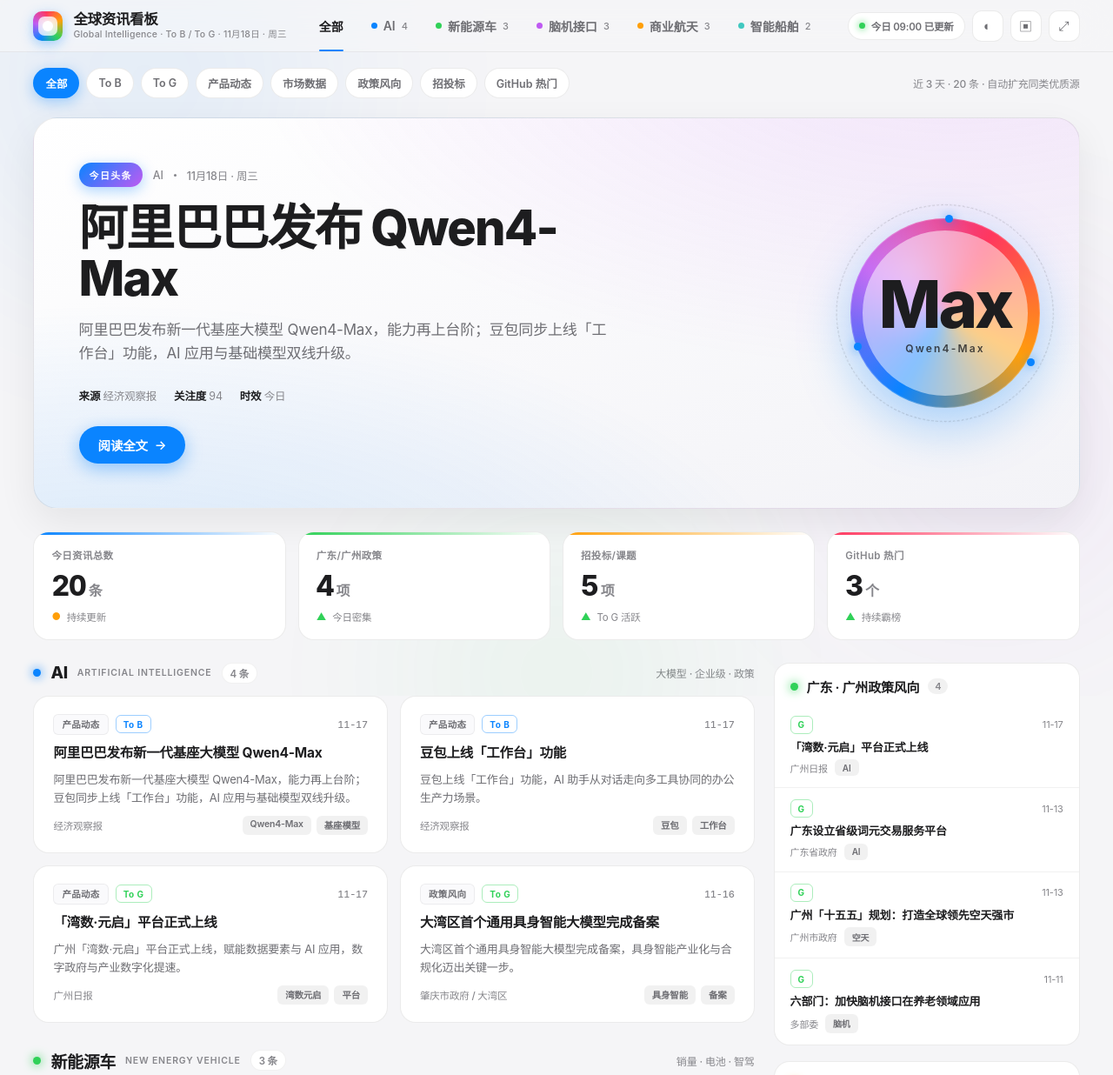
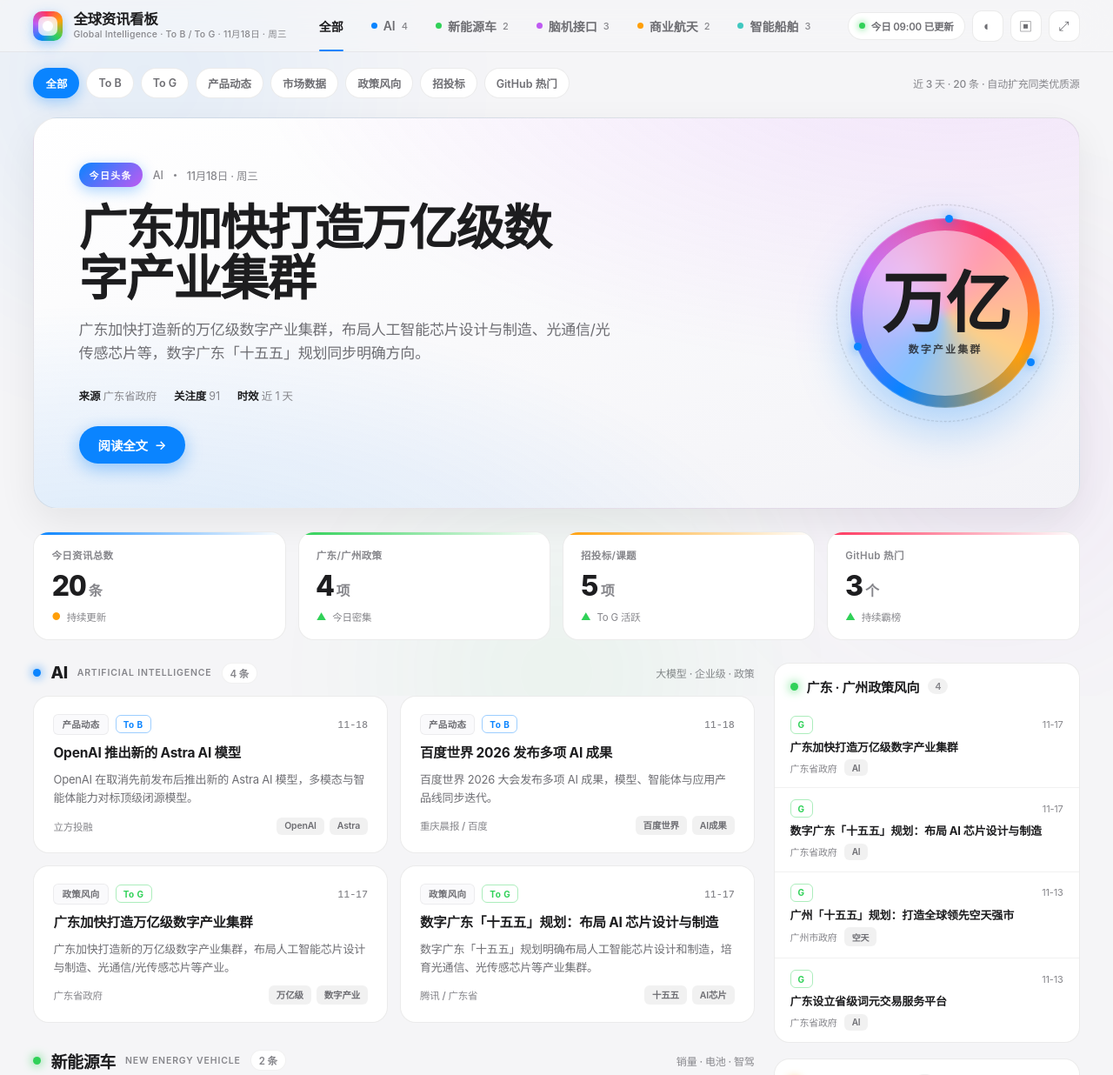
Before and after one commit to cynthia31415926-eng/global-intelligence, a plain HTML site: page d.html in a window 1280 px wide. Shown: the top 1236 px of the page at 87% size. Drawn offline with Linux system fonts and the light colour scheme.

Commit message:
update d.html

```diff
--- a/d.html
+++ b/d.html
@@ -376,87 +376,87 @@
 /* ================= data ================= */
 const DATA = [
   // AI
-  {id:1,ind:"ai",type:"product",aud:"toB",title:"阿里巴巴发布新一代基座大模型 Qwen4-Max",src:"经济观察报",time:"11-17",hot:94,
-    desc:"阿里巴巴发布新一代基座大模型 Qwen4-Max，能力再上台阶；豆包同步上线「工作台」功能，AI 应用与基础模型双线升级。",
-    tags:["Qwen4-Max","基座模型","阿里"],url:"http://www.eeo.com.cn/2026/1117/1094538.shtml"},
-  {id:2,ind:"ai",type:"product",aud:"toB",title:"豆包上线「工作台」功能",src:"经济观察报",time:"11-17",hot:82,
-    desc:"豆包上线「工作台」功能，AI 助手从对话走向多工具协同的办公生产力场景。",
-    tags:["豆包","工作台","办公"],url:"http://www.eeo.com.cn/2026/1117/1094538.shtml"},
-  {id:3,ind:"ai",type:"product",aud:"toG",title:"「湾数·元启」平台正式上线",src:"广州日报",time:"11-17",hot:84,
-    desc:"广州「湾数·元启」平台正式上线，赋能数据要素与 AI 应用，数字政府与产业数字化提速。",
-    tags:["湾数元启","平台","广州"],url:"https://zfsg.gd.gov.cn/xxfb/mtbd/content/post_4980901.html"},
-  {id:4,ind:"ai",type:"policy",aud:"toG",title:"大湾区首个通用具身智能大模型完成备案",src:"肇庆市政府 / 大湾区",time:"11-16",hot:86,
-    desc:"大湾区首个通用具身智能大模型完成备案，具身智能产业化与合规化迈出关键一步。",
-    tags:["具身智能","备案","大湾区"],url:"https://www.zhaoqing.gov.cn/zqkjj/gkmlpt/content/3/3300/post_3300343.html"},
+  {id:1,ind:"ai",type:"product",aud:"toB",title:"OpenAI 推出新的 Astra AI 模型",src:"立方投融",time:"11-18",hot:92,
+    desc:"OpenAI 在取消先前发布后推出新的 Astra AI 模型，多模态与智能体能力对标顶级闭源模型。",
+    tags:["OpenAI","Astra","新模型"],url:"https://app.dahecube.com/nweb/pc/spiderdetail.html?spidid=894621"},
+  {id:2,ind:"ai",type:"product",aud:"toB",title:"百度世界 2026 发布多项 AI 成果",src:"重庆晨报 / 百度",time:"11-18",hot:80,
+    desc:"百度世界 2026 大会发布多项 AI 成果，模型、智能体与应用产品线同步迭代。",
+    tags:["百度世界","AI成果"],url:"https://epaper.cqcb.com/html/202611/18/content_537788.html"},
+  {id:3,ind:"ai",type:"policy",aud:"toG",title:"广东加快打造万亿级数字产业集群",src:"广东省政府",time:"11-17",hot:91,
+    desc:"广东加快打造新的万亿级数字产业集群，布局人工智能芯片设计与制造、光通信/光传感芯片等产业。",
+    tags:["万亿级","数字产业","AI芯片"],url:"https://www.sohu.com/a/1102787391_114986"},
+  {id:4,ind:"ai",type:"policy",aud:"toG",title:"数字广东「十五五」规划：布局 AI 芯片设计与制造",src:"腾讯 / 广东省",time:"11-17",hot:84,
+    desc:"数字广东「十五五」规划明确布局人工智能芯片设计和制造，培育光通信、光传感芯片等产业集群。",
+    tags:["十五五","AI芯片","数字广东"],url:"https://news.qq.com/rain/a/20261117A0AGB600"},
   // 新能源车
-  {id:5,ind:"nev",type:"market",aud:"toB",title:"前 10 月新能源车销量占比 54.8%",src:"北京日报",time:"11-16",hot:78,
-    desc:"前 10 月新能源车销量占比达 54.8%，渗透率持续走高，行业景气度与分化并存。",
-    tags:["销量占比","54.8%"],url:"http://rss2.bjd.com.cn/content/s6af79ebae4b039a8e2f39674.html"},
-  {id:6,ind:"nev",type:"market",aud:"toB",title:"乘联分会：10 月新能源批发预估 180 万辆，同比 +12%",src:"智通财经",time:"11-10",hot:72,
+  {id:5,ind:"nev",type:"market",aud:"toB",title:"10 月新能源车渗透率 64.3%，电池企业超 20 万家",src:"网易财经",time:"11-17",hot:80,
+    desc:"10 月新能源车渗透率达 64.3%，动力电池相关企业数量突破 20 万家，产业链持续扩容。",
+    tags:["渗透率","64.3%","电池"],url:"https://www.163.com/dy/article/LBVOE03G05568W0A.html"},
+  {id:6,ind:"nev",type:"market",aud:"toB",title:"乘联分会：10 月新能源批发预估 180 万辆，同比 +12%",src:"智通财经",time:"11-10",hot:70,
     desc:"乘联分会预估 10 月全国乘用车厂商新能源批发 180 万辆，同比增长 12%、环比增长 8%。",
     tags:["批发","180万辆"],url:"https://hk.investing.com/news/stock-market-news/article-1735330"},
-  {id:7,ind:"nev",type:"market",aud:"toB",title:"花旗：中国车企 11 月首周电动车订单环比升 4%",src:"证券之星",time:"11-10",hot:66,
-    desc:"花旗报告显示中国车企 11 月首周电动车订单环比升 4%，但预计 11 月零售同比跌 5.9%。",
-    tags:["订单","环比+4%"],url:"https://4g.stockstar.com/detail/IG2026111000033156"},
   // 脑机接口
-  {id:8,ind:"bci",type:"market",aud:"toB",title:"脑机接口公司进入「物理世界模型」落地期",src:"中国证券报",time:"11-17",hot:84,
+  {id:7,ind:"bci",type:"product",aud:"toG",title:"全球「首方」开出后，上海加速迈向脑机接口下一程",src:"上海市科委",time:"11-17",hot:82,
+    desc:"全球脑机接口「首方」开出后，上海加速布局脑机接口下一程，临床与产业化双线推进。",
+    tags:["首方","上海","临床"],url:"https://stcsm.sh.gov.cn/xwzx/mtjj/20261117/979dc91d3add43c5b61198ea88eab790.html"},
+  {id:8,ind:"bci",type:"market",aud:"toB",title:"脑机接口公司进入「物理世界模型」落地期",src:"中国证券报",time:"11-17",hot:80,
     desc:"脑机接口公司进入「物理世界模型」落地期，从信号解码走向对物理世界的理解与操控。",
     tags:["物理世界模型","落地"],url:"https://www.cnstock.com/commonDetail/828944"},
-  {id:9,ind:"bci",type:"product",aud:"toB",title:"脑虎披露「三全」脑机接口进展，AI 协同完成率 84%",src:"网易 / 腾讯",time:"11-16",hot:82,
+  {id:9,ind:"bci",type:"product",aud:"toB",title:"脑虎披露「三全」脑机接口进展，AI 协同完成率 84%",src:"网易 / 腾讯",time:"11-16",hot:76,
     desc:"脑虎披露「三全」脑机接口最新进展，AI 协同下连续出行任务一次性完成率达 84%。",
     tags:["三全","AI协同","84%"],url:"https://www.163.com/dy/article/LBRN57LE0534A4SC.html"},
-  {id:10,ind:"bci",type:"research",aud:"toG",title:"我科研团队打造「模拟人生」脑机未来试验场",src:"科技日报",time:"11-16",hot:72,
-    desc:"我国科研团队打造脑机接口「模拟人生」未来试验场，加速脑机交互场景验证。",
-    tags:["模拟人生","试验场"],url:"https://www.stdaily.com/web/gdxw/2026-11/16/content_613749.html"},
   // 商业航天
-  {id:11,ind:"aero",type:"market",aud:"toB",title:"美「火神」火箭发射失败，亚马逊 40 卫星未能进轨道",src:"香港文汇报",time:"11-17",hot:78,
-    desc:"美国「火神」火箭发射失败，亚马逊 40 颗卫星未能进入预定轨道，商业发射可靠性受关注。",
-    tags:["火神","发射失败","亚马逊"],url:"https://www.wenweipo.com/a/202611/17/AP6afb65b4e4b028ec019436e1.html"},
-  {id:12,ind:"aero",type:"product",aud:"toG",title:"长征十二号成功发射卫星互联网低轨 29 组卫星",src:"北京市科委",time:"11-16",hot:88,
+  {id:10,ind:"aero",type:"research",aud:"toB",title:"SpaceX「筷子夹飞船」后，「中国版星舰」成民营航天必答题？",src:"每日经济新闻",time:"11-17",hot:78,
+    desc:"SpaceX 历史性实现「筷子夹飞船」后，可回收重型火箭「中国版星舰」成为民营航天的必答题。",
+    tags:["可回收","星舰","民营航天"],url:"http://www.nbd.com.cn/articles/2026-11-17/4650214.html"},
+  {id:11,ind:"aero",type:"product",aud:"toG",title:"长征十二号成功发射卫星互联网低轨 29 组卫星",src:"北京市科委",time:"11-16",hot:86,
     desc:"长征十二号运载火箭成功发射卫星互联网低轨 29 组卫星，卫星互联网组网节奏持续加快。",
     tags:["长征十二号","卫星互联网"],url:"https://kw.beijing.gov.cn/xwdt/kcyx/xwdtyqqy/202611/t20261116_4947288.html"},
-  {id:13,ind:"aero",type:"product",aud:"toG",title:"星河动力谷神星二号飞行试验成功",src:"科普中国",time:"11-16",hot:76,
-    desc:"星河动力谷神星二号飞行试验成功，商业固体火箭常态化入轨能力持续验证。",
-    tags:["谷神星二号","飞行试验"],url:"https://cloud.kepuchina.cn/h5/detail?id=7518743355765465088"},
   // 智能船舶
-  {id:14,ind:"ship",type:"product",aud:"toB",title:"全国首艘纯电动智能集装箱船「图灵」号交付青岛港",src:"山东新闻网",time:"11-16",hot:78,
-    desc:"全国首艘纯电动智能集装箱船「图灵」号交付并落地青岛港，绿色智能航运迈出标志性一步。",
-    tags:["图灵号","纯电动","首艘"],url:"https://sdxxcn.com/4/2/2262920"},
-  {id:15,ind:"ship",type:"product",aud:"toB",title:"连企重新定义船舶智驾，让「中国造」装上「中国大脑」",src:"大连日报",time:"11-16",hot:66,
+  {id:12,ind:"ship",type:"product",aud:"toB",title:"20 艘智能新能源船舶将在溧阳落地",src:"溧阳日报",time:"11-18",hot:70,
+    desc:"20 艘智能新能源船舶将在溧阳落地，绿色智能船舶批量建造与产业化提速。",
+    tags:["智能新能源船","20艘","批量"],url:"https://lysbm.yunpaper.cn/index.php/home/article/index/appkey/84/date/2026-11-18/page/1815792/aid/10056610.html"},
+  {id:13,ind:"ship",type:"product",aud:"toB",title:"国内首艘纯电智能远控集装箱船「图灵」轮获批青岛试点运营",src:"大众新闻",time:"11-18",hot:74,
+    desc:"国内首艘纯电智能远控集装箱海船「图灵」轮获批在青岛试点运营，绿色智能航运落地。",
+    tags:["图灵轮","试点运营","纯电"],url:"https://m2.dzplus.dzng.com/share/general/0/NEWS3824908WBVMWNHHBSDLG"},
+  {id:14,ind:"ship",type:"product",aud:"toB",title:"连企重新定义船舶智驾，让「中国造」装上「中国大脑」",src:"大连日报",time:"11-16",hot:64,
     desc:"大连企业推进船舶智能驾驶国产化，让「中国造」船舶装上「中国大脑」，自主可控提速。",
     tags:["船舶智驾","国产化"],url:"https://temp.dlyj.dl.gov.cn/art/2026/11/16/art_1185_2543795.html"},
   // 低空经济
-  {id:16,ind:"low",type:"market",aud:"toG",title:"总投资 3.66 亿！花都低空临空产业再添硬核支撑",src:"广州市花都区政府",time:"11-17",hot:82,
+  {id:15,ind:"low",type:"market",aud:"toG",title:"广州低空专网示范区通过评审，累计配送订单近 6000 架次",src:"观点网",time:"11-17",hot:82,
+    desc:"广州低空专网示范区通过专家评审，累计配送订单近 6000 架次，低空物流规模化验证提速。",
+    tags:["低空专网","6000架次","广州"],url:"https://www.guandian.hk/article/20261117/10067559.html"},
+  {id:16,ind:"low",type:"market",aud:"toG",title:"总投资 3.66 亿！花都低空临空产业再添硬核支撑",src:"广州市花都区政府",time:"11-17",hot:78,
     desc:"广州花都低空临空产业项目总投资 3.66 亿元落地，低空基础设施与产业集聚再提速。",
     tags:["花都","3.66亿","低空临空"],url:"https://www.huadu.gov.cn/yshj/hdzs/zsxx/content/post_11104272.html"},
-  {id:17,ind:"low",type:"market",aud:"toG",title:"广州的天空，正在被重新定义",src:"广州日报 / 广州热力值",time:"11-16",hot:76,
+  {id:17,ind:"low",type:"market",aud:"toG",title:"广州的天空，正在被重新定义",src:"广州日报 / 广州热力值",time:"11-16",hot:72,
     desc:"广州低空经济加速起势，无人机配送、低空文旅与城市空中交通场景密集落地。",
     tags:["广州","低空","场景"],url:"https://m.sohu.com/a/1091246329_100116740/"},
   // GitHub 热门
-  {id:18,ind:"gh",type:"github",aud:"toB",title:"GitHub 日榜趋势速报（11-17）",src:"掘金 / GitHub Trending",time:"11-17",hot:72,stars:"—",
+  {id:18,ind:"gh",type:"github",aud:"toB",title:"GitHub 日榜趋势速报（11-18）",src:"掘金 / GitHub Trending",time:"11-18",hot:72,stars:"—",
     desc:"GitHub 日榜趋势集中在 AI Agent、开源模型与开发者工具。",
-    tags:["Trending","Agent"],url:"https://www.cnblogs.com/wflynn/p/23689207"},
-  {id:19,ind:"gh",type:"github",aud:"toB",title:"GitHub AI 热门项目（自动更新）",src:"GitHub / awesome-chatgpt-zh",time:"11-17",hot:68,stars:"—",
-    desc:"持续追踪 GitHub AI 热门开源项目，覆盖 Agent、多模态与开发者工具。",
-    tags:["AI 项目","自动更新"],url:"https://github.com/embraceagi/awesome-chatgpt-zh/blob/4f57f047e1aacbbf08ff3c367879d2d18fdbf291/docs/Trending.md"},
+    tags:["Trending","Agent"],url:"https://www.cnblogs.com/wflynn/p/23701830"},
+  {id:19,ind:"gh",type:"github",aud:"toB",title:"GitHub Trending 榜单（11-18）",src:"GitHub Trending",time:"11-18",hot:68,stars:"—",
+    desc:"GitHub 11-18 当日热门开源项目榜单，AI Agent 与开发者工具持续霸榜。",
+    tags:["Trending","榜单"],url:"https://yidinghuiziyou.com/github/trending/2026-11-18/"},
   {id:20,ind:"gh",type:"github",aud:"toB",title:"github-hot-hub：GitHub 热门仓库每小时归档",src:"GitHub",time:"长期",hot:64,stars:"—",
     desc:"每小时更新、按天归档 GitHub 热门仓库，适合 To B 团队持续追踪开源热点。",
     tags:["归档","追踪"],url:"https://github.com/SnailDev/github-hot-hub"},
 ];
 
 const POLICY = [
-  {t:"「湾数·元启」平台正式上线",src:"广州日报",time:"11-17",tag:"AI",url:"https://zfsg.gd.gov.cn/xxfb/mtbd/content/post_4980901.html"},
+  {t:"广东加快打造万亿级数字产业集群",src:"广东省政府",time:"11-17",tag:"AI",url:"https://www.sohu.com/a/1102787391_114986"},
+  {t:"数字广东「十五五」规划：布局 AI 芯片设计与制造",src:"广东省政府",time:"11-17",tag:"AI",url:"https://news.qq.com/rain/a/20261117A0AGB600"},
+  {t:"广州「十五五」规划：打造全球领先空天强市",src:"广州市政府",time:"11-13",tag:"空天",url:"https://www.gz.gov.cn/gzzcwjk/gzdata/content/mpost_10833638.html"},
   {t:"广东设立省级词元交易服务平台",src:"广东省政府",time:"11-13",tag:"AI",url:"https://www.gdhmo.gov.cn/xwzx/gdyw/content/post_123694.html"},
-  {t:"广州「十五五」规划：打造全球领先空天强市",src:"广州市政府",time:"11-13",tag:"空天",url:"https://www.gz.gov.cn/gzzcwjk/gzdata/content/mpost_10833638.html"},
-  {t:"六部门：加快脑机接口在养老领域应用",src:"多部委",time:"11-11",tag:"脑机",url:"https://finance.jrj.com.cn/2026/11/11071059094940.shtml"},
 ];
 
 const TENDER = [
+  {t:"广州港新沙港务皮带机转载漏斗项目招标",src:"广州公共资源交易中心",time:"11-18",amount:"招标公告",url:"https://ywtb.gzggzy.cn//jyfw/002001/002001001/20261118/1446166d-c328-4571-9636-80f7d495f169.html"},
   {t:"广州市数智口岸与数字贸易枢纽工程建设项目（二期）主体实施招标",src:"中国政府采购网",time:"11-16",amount:"招标公告",url:"http://www.ccgp.gov.cn/cggg/dfgg/gkzb/202611/t20261116_27692453.htm"},
   {t:"三元里街智慧环卫项目招标",src:"中国政府采购网",time:"11-16",amount:"招标公告",url:"http://www.ccgp.gov.cn/cggg/dfgg/gkzb/202611/t20261116_27687381.htm"},
   {t:"广州低空基础设施建设规划及近期实施方案项目招标",src:"中国政府采购网",time:"11-11",amount:"招标公告",url:"http://www.ccgp.gov.cn/cggg/dfgg/gkzb/202611/t20261111_27665628.htm"},
   {t:"广州白云国际机场云计算数据中心扩容项目（四期）公开招标",src:"中国招标网",time:"11-10",amount:"招标公告",url:"http://www.365trade.com.cn/zhwzb/894944.jhtml"},
-  {t:"广州琶洲港澳码头低空科技公园配套设施工程",src:"广州市规自局",time:"11-08",amount:"工程公示",url:"https://ghzyj.gz.gov.cn/ywpd/cxgh/ghxkgsgb/phgbnew/gbt/2025/content/post_11090056.html"},
 ];
 
 const SOURCES = ["科技日报","新华网","人民网","中国证券网","中国金融信息网","证券时报","中国网财经","搜狐汽车","搜狐科技","经济观察报","上海有色网","36氪","经济日报","Borsa Italiana","人民银行广州分行","广东省政府","广东省科技厅","南方电网招投标","中国政府采购网","国电投电子商务平台","脉头条招投标","GitHub Trending","OSS Insight","腾讯云开发者"];
@@ -511,7 +511,7 @@ function filtered(){
 
 /* ================= hero ================= */
 function renderHero(){
-  const h = DATA.find(d=>d.id===1);
+  const h = DATA.find(d=>d.id===3);
   document.getElementById("hero").innerHTML = `
     <div class="hero-main">
       <div class="eyebrow">
@@ -520,12 +520,12 @@ function renderHero(){
         <span class="sep"></span>
         <span class="stamp">${dateStr}</span>
       </div>
-      <h1>阿里巴巴发布 Qwen4-Max</h1>
-      <p class="lead">阿里巴巴发布新一代基座大模型 Qwen4-Max，能力再上台阶；豆包同步上线「工作台」功能，AI 应用与基础模型双线升级。</p>
+      <h1>广东加快打造万亿级数字产业集群</h1>
+      <p class="lead">广东加快打造新的万亿级数字产业集群，布局人工智能芯片设计与制造、光通信/光传感芯片等，数字广东「十五五」规划同步明确方向。</p>
       <div class="hero-meta">
-        <span><b>来源</b> 经济观察报</span>
+        <span><b>来源</b> 广东省政府</span>
         <span><b>关注度</b> ${h.hot}</span>
-        <span><b>时效</b> 今日</span>
+        <span><b>时效</b> 近 1 天</span>
       </div>
       <a class="cta" href="${h.url}" target="_blank" rel="noopener">阅读全文 <span class="arr">→</span></a>
     </div>
@@ -533,7 +533,7 @@ function renderHero(){
       <div class="orb">
         <div class="ring"></div>
         <span class="sat s1"></span><span class="sat s2"></span><span class="sat s3"></span>
-        <div class="orb-core"><div class="n">Max</div><div class="l">Qwen4-Max</div></div>
+        <div class="orb-core"><div class="n">万亿</div><div class="l">数字产业集群</div></div>
       </div>
     </div>`;
 }
@@ -541,7 +541,7 @@ function renderHero(){
 /* ================= market strip ================= */
 const STRIP = [
   {k:"今日资讯总数",v:20,unit:"条",d:"近3天 · 7大行业",c:"#0a84ff",dir:"flat",dd:"持续更新"},
-  {k:"广东/广州政策",v:4,unit:"项",d:"平台 · 词元 · 空天",c:"#30d158",dir:"up",dd:"今日密集"},
+  {k:"广东/广州政策",v:4,unit:"项",d:"数字产业 · AI芯片",c:"#30d158",dir:"up",dd:"今日密集"},
   {k:"招投标/课题",v:5,unit:"项",d:"数字贸易 · 低空",c:"#ff9f0a",dir:"up",dd:"To G 活跃"},
   {k:"GitHub 热门",v:3,unit:"个",d:"AI 工具领涨",c:"#ff375f",dir:"up",dd:"持续霸榜"},
 ];
```
